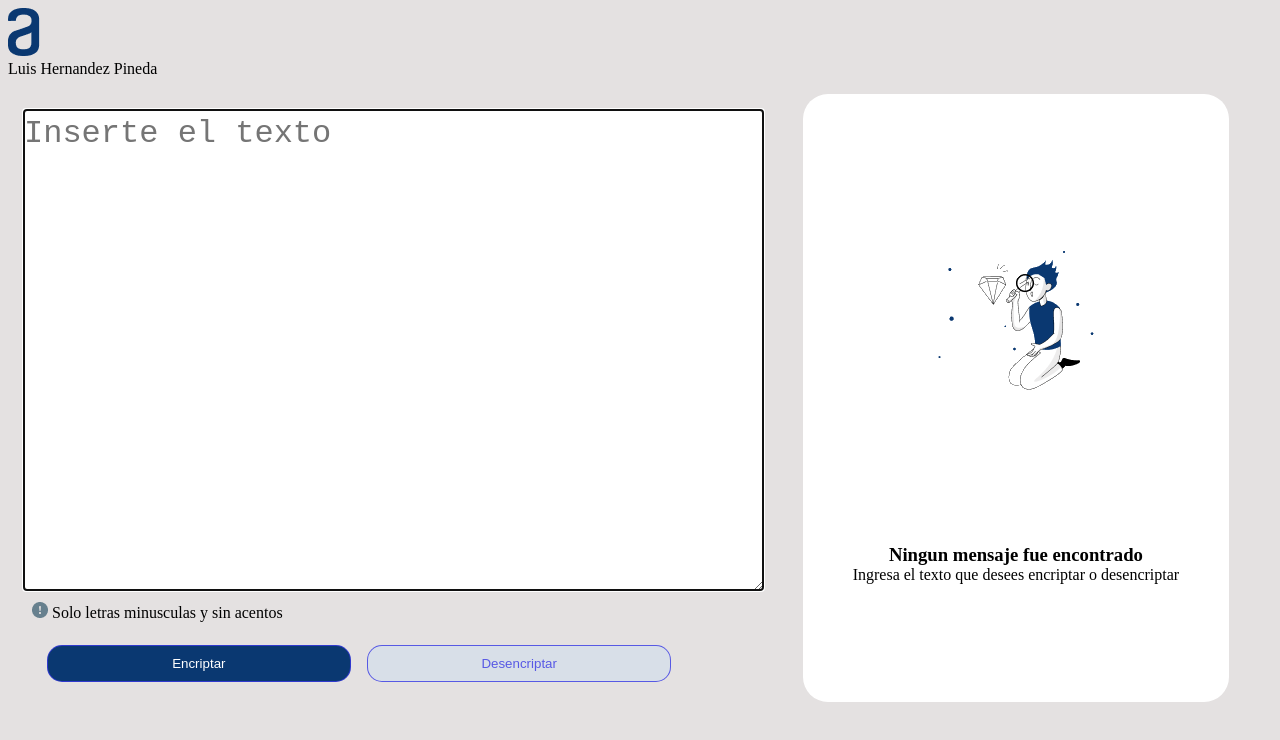
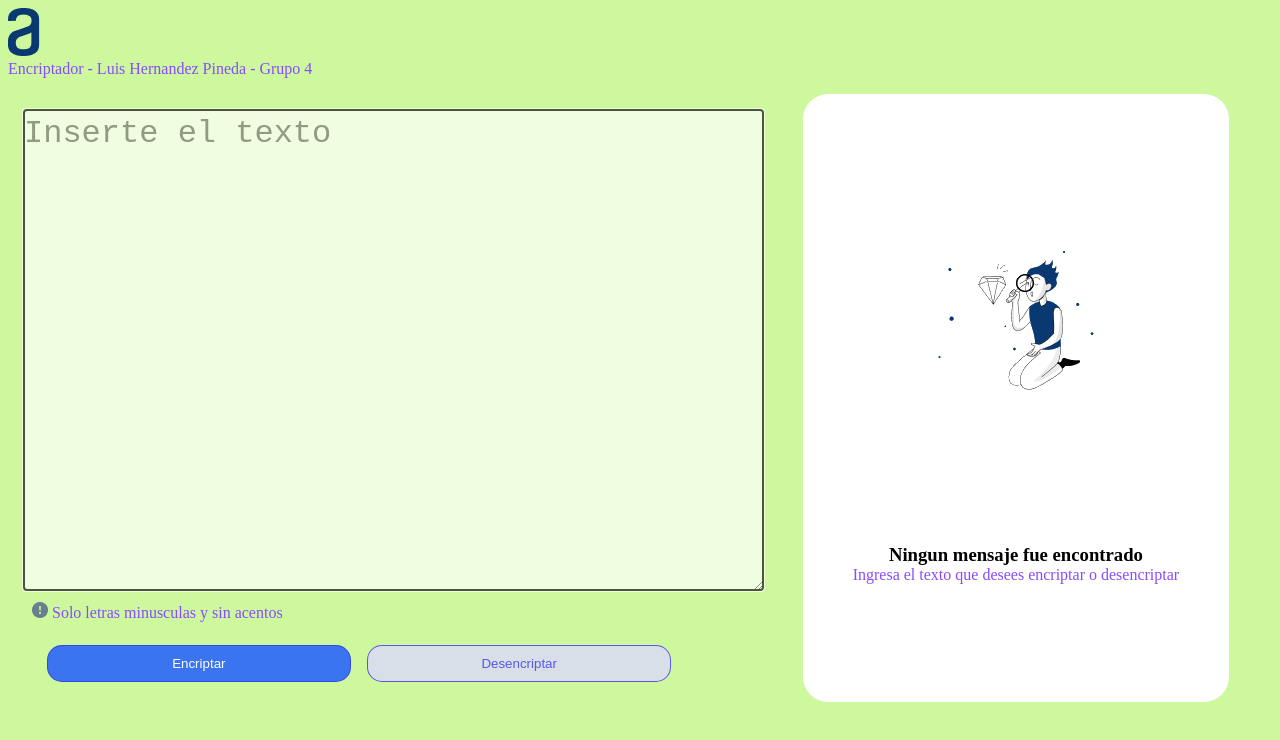
Before and after one commit to LuisHernandezPineda/AluraChallenge, a plain HTML site: page index.html in a window 1280 px wide. Drawn offline with Linux system fonts and the light colour scheme.

Commit message:
Acomodando cositas

```diff
--- a/index.html
+++ b/index.html
@@ -12,7 +12,7 @@
 
     <nav class="m-1">
       <img src="img/logo.png" alt="logo" id="logo">
-      <p>Luis Hernandez Pineda</p>
+      <p>Encriptador - Luis Hernandez Pineda - Grupo 4</p>
     </nav>
     <section>
 
--- a/style.css
+++ b/style.css
@@ -3,7 +3,7 @@
     padding: 0;
 }
 
-body{background-color: rgb(228, 225, 225);}
+body{background-color: rgb(206, 248, 157);}
 .row::after {
     display: table;
     width: 100%;
@@ -13,6 +13,11 @@ body{background-color: rgb(228, 225, 225);}
     float: left;
 
 }
+
+p{
+     color: rgb(137, 75, 253);
+}
+
 
 .col-1 {width: 8.33%;}
 .col-2 {width: 16.66%;}
@@ -44,7 +49,8 @@ body{background-color: rgb(228, 225, 225);}
     font-size: 32px;
     line-height: 48px;
     border: none;
-    color: rgba(6, 156, 39, 0.808);
+    color: rgba(253, 36, 36, 0.808);
+    opacity: .7;
 }
 
 .error{background-color: rgba(17, 0, 255, 0.342);}
@@ -56,7 +62,7 @@ body{background-color: rgb(228, 225, 225);}
 }
 
 .btn-primary{
-    background: #0a3871;
+    background: #3a74f1;
     border: 1px solid rgba(57, 57, 228, 0.808);
     color: #fff;
     cursor: pointer;
```
